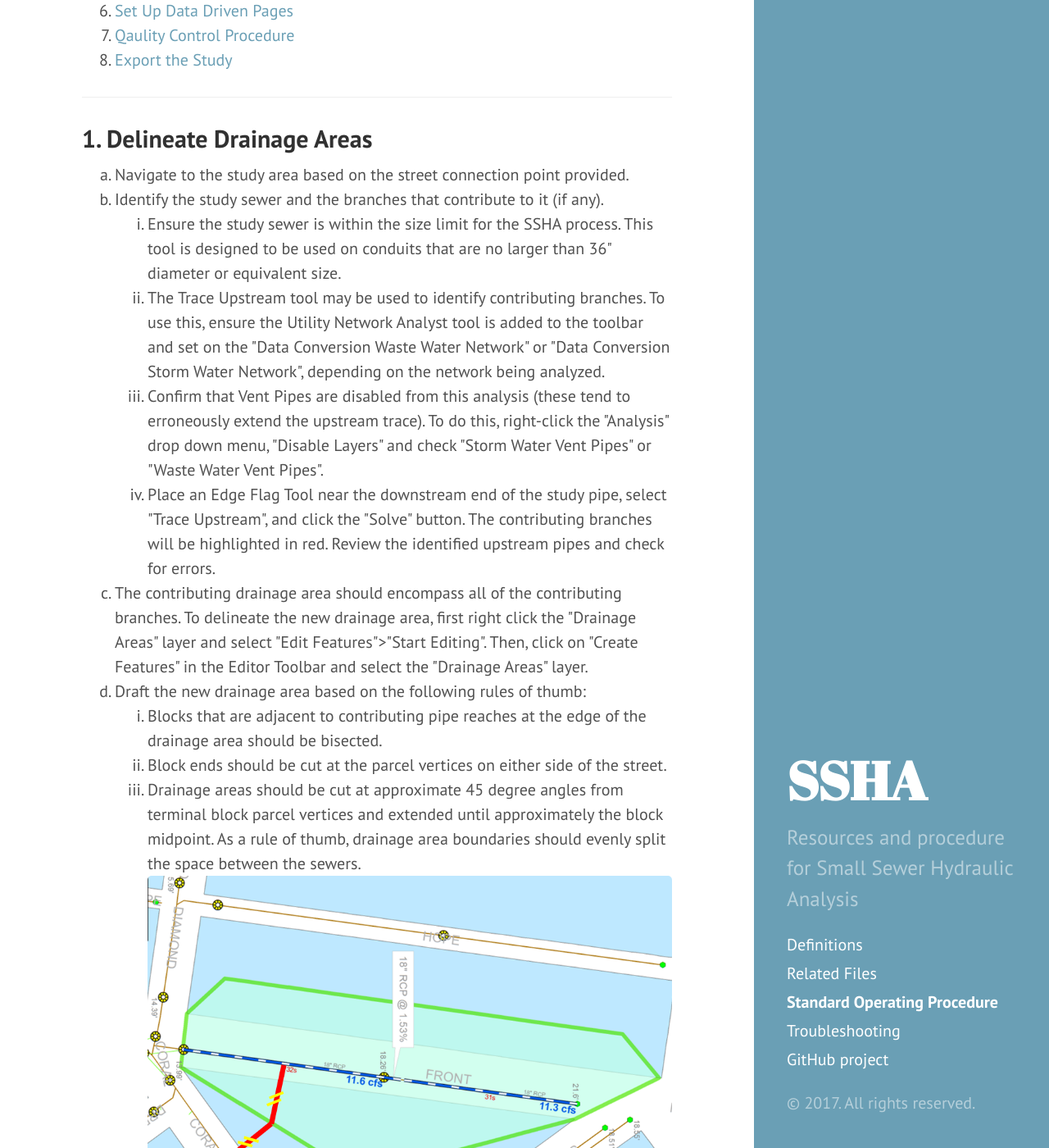
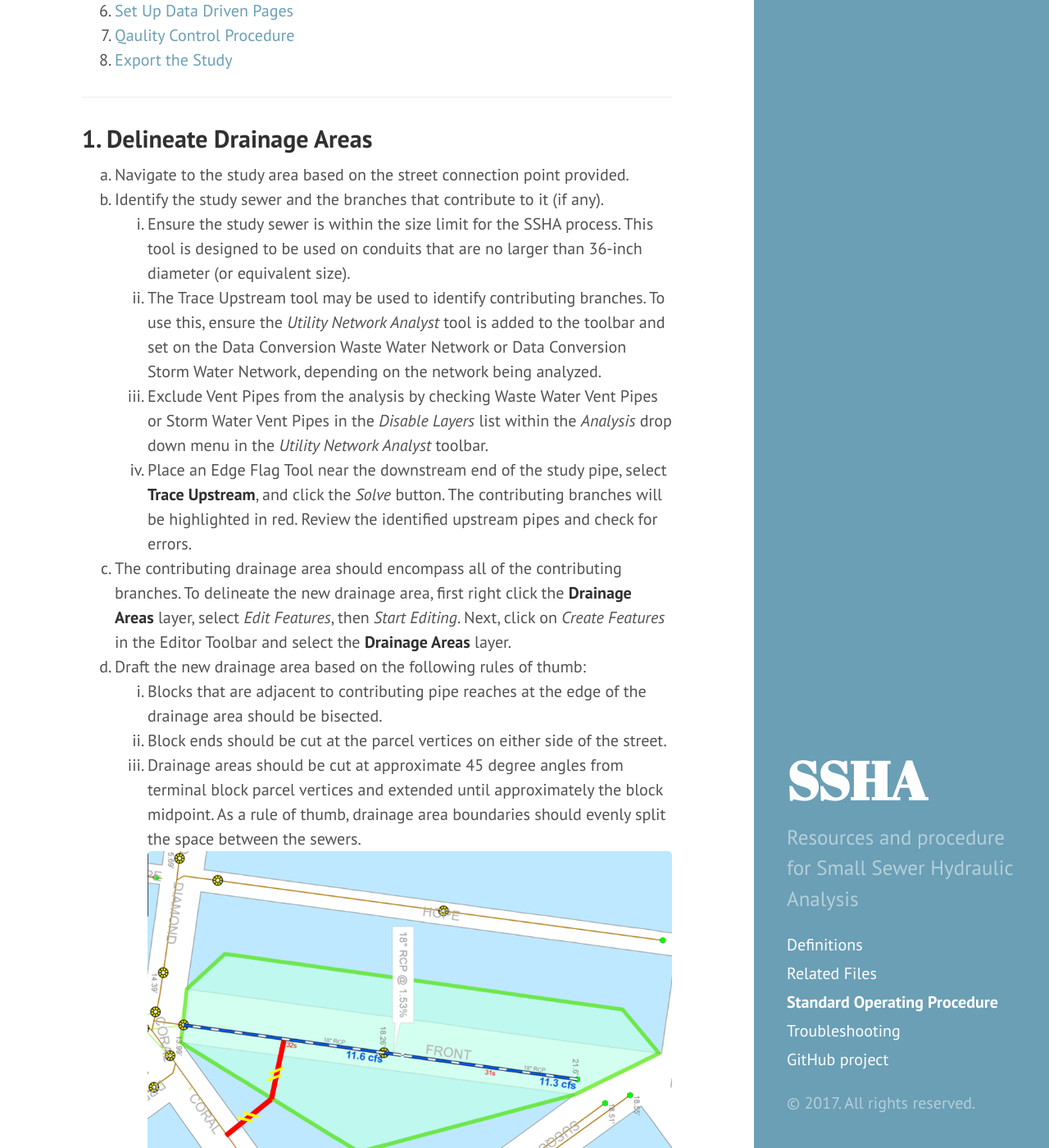
Before and after one commit to adams-cool-org/ssha3, a Jekyll site: the page built from docs/sop.md, in a window 1280 px wide and 1400 px high, scrolled down 1181 px. Shown: the whole window at 82% size. Built offline with Jekyll 4.4.1, drawn with Linux system fonts in a browser that asks for light colours; some of the changed text lies outside the part shown.

Commit message:
data driven pages formatting

````diff
--- a/docs/sop.md
+++ b/docs/sop.md
@@ -21,7 +21,7 @@ This SOP is intended to guide the completion of small sewer hydraulic analyses
 contributing drainage areas for small sewers. This procedure makes us of GIS
 script tools applied within an ArcGIS basemap and geodatabase on the LAMP drive
 at this server location:
-> \\\PWDHQR2\Data\Planning &amp; Research\Linear Asset Management Program\Water Sewer Projects Initiated\03 GIS Data\Hydraulic Studies
+> \\\PWDHQR2\Data\Planning & Research\Linear Asset Management Program\Water Sewer Projects Initiated\03 GIS Data\Hydraulic Studies
 
 A decription of all related files is located [here]({{site.baseurl}}/files). The SSHA procedure is outlined below:
 
@@ -40,11 +40,11 @@ A decription of all related files is located [here]({{site.baseurl}}/files). The
 ## 1. Delineate Drainage Areas
 1. Navigate to the study area based on the street connection point provided.
 2. Identify the study sewer and the branches that contribute to it (if any).
-    1. Ensure the study sewer is within the size limit for the SSHA process. This tool is designed to be used on conduits that are no larger than 36&quot; diameter or equivalent size.
-    2. The Trace Upstream tool may be used to identify contributing branches. To use this, ensure the Utility Network Analyst tool is added to the toolbar and set on the &quot;Data Conversion Waste Water Network&quot; or &quot;Data Conversion Storm Water Network&quot;, depending on the network being analyzed.
-    3. Confirm that Vent Pipes are disabled from this analysis (these tend to erroneously extend the upstream trace). To do this, right-click the &quot;Analysis&quot; drop down menu, &quot;Disable Layers&quot; and check &quot;Storm Water Vent Pipes&quot; or &quot;Waste Water Vent Pipes&quot;.
-    4. Place an Edge Flag Tool near the downstream end of the study pipe, select &quot;Trace Upstream&quot;, and click the &quot;Solve&quot; button. The contributing branches will be highlighted in red. Review the identified upstream pipes and check for errors.
-3. The contributing drainage area should encompass all of the contributing branches. To delineate the new drainage area, first right click the &quot;Drainage Areas&quot; layer and select &quot;Edit Features&quot;&gt;&quot;Start Editing&quot;. Then, click on &quot;Create Features&quot; in the Editor Toolbar and select the &quot;Drainage Areas&quot; layer.
+    1. Ensure the study sewer is within the size limit for the SSHA process. This tool is designed to be used on conduits that are no larger than 36-inch diameter (or equivalent size).
+    2. The Trace Upstream tool may be used to identify contributing branches. To use this, ensure the _Utility Network Analyst_ tool is added to the toolbar and set on the Data Conversion Waste Water Network or Data Conversion Storm Water Network, depending on the network being analyzed.
+    3. Exclude Vent Pipes from the analysis by checking Waste Water Vent Pipes or Storm Water Vent Pipes in the _Disable Layers_ list within the _Analysis_ drop down menu in the _Utility Network Analyst_ toolbar.
+    4. Place an Edge Flag Tool near the downstream end of the study pipe, select __Trace Upstream__, and click the _Solve_ button. The contributing branches will be highlighted in red. Review the identified upstream pipes and check for errors.
+3. The contributing drainage area should encompass all of the contributing branches. To delineate the new drainage area, first right click the __Drainage Areas__ layer, select _Edit Features_, then _Start Editing_. Next, click on _Create Features_ in the Editor Toolbar and select the __Drainage Areas__ layer.
 4. Draft the new drainage area based on the following rules of thumb:
     1. Blocks that are adjacent to contributing pipe reaches at the edge of the drainage area should be bisected.
     2. Block ends should be cut at the parcel vertices on either side of the street.
@@ -53,7 +53,7 @@ A decription of all related files is located [here]({{site.baseurl}}/files). The
     As in the example above, a drainage boundary between sewers that are oriented with a 50 degree angle between them should bisect the sewers at 25 degrees from each sewer. Surface features and parcel boundaries should not influence the drainage area delineation.
 
 5. Compare your drafted drainage area to the __NewSubSheds__ layer as secondary measure to ensure that vital portions of the drainage area are not missed.
-6. Open the __Drainage Areas__ attribute table and manually enter the [Project\_ID]({{site.baseurl}}/definitions/#project_id), StudyArea\_ID and ConnectionPoint attributes for the new drainage area. For example, data entered for two drainage areas with a [Project\_ID]({{site.baseurl}}/definitions/#project_id) (or work order number) of 40000 should look like this:
+6. Open the __Drainage Areas__ attribute table and manually enter the [Project_ID]({{site.baseurl}}/definitions/#project_id), StudyArea_ID and ConnectionPoint attributes for the new drainage area. For example, data entered for two drainage areas with a [Project_ID]({{site.baseurl}}/definitions/#project_id) (or work order number) of 40000 should look like this:
 
       | Project\_ID | StudyArea\_ID | ConnectionPoint |
       | --- | --- | --- |
@@ -106,17 +106,17 @@ Project_ID = [project_id] AND (Tag = 'SS_MIN_SLOPE' OR Tag = 'TC_MIN_SLOPE' OR T
 ```
 Replace `[project_id]` with the appropriate Project_ID and click "Apply" to run the query. This query will select all important sewers within the Project_ID that are missing data.
 4. For each sewer, attempt to resolve the missing slope value using the following methods, until a slope value is determined:
-**From Design/Return Plans**
-    1. For each study sewer tagged in this category, navigate to the drawing using the URL in the `STICKERLINK` field. Do this by copying and pasting the URL into the Internet Explorer browser.
-    2. Determine if the missing slope values are listed in the drawing for the study sewer. Note than in some instances, the drawing for a neighboring sewer will contain the missing slope value that is needed.
-**From Adjacent Manhole Inverts**
-    1. Navigate to the upstream and downstream manholes of the sewer in question and see if invert elevations exist in the attribute table for these manholes.
-    2. Use the invert elevations and the length of the pipe to calculate slope.
-**Based on Ground Surface Terrain**
-    1. Use the __GIS_GSG.Contour_2015_1ft__ layer to view contours for the area to calculate the slope.
-    2. Input the parameters into the Slope Value Verification Tool and navigate to the Terrain Slope section. Determine if the new velocity value falls within the design velocity criteria. If it does, the slope may be used.
-**Based on Minimum Design Velocity**
-    1. Input parameters into the Slope Value Verification tool and navigate to the minimum design velocity section.
+    * **From Design/Return Plans**
+        1. For each study sewer tagged in this category, navigate to the drawing using the URL in the `STICKERLINK` field. Do this by copying and pasting the URL into the Internet Explorer browser.
+        2. Determine if the missing slope values are listed in the drawing for the study sewer. Note than in some instances, the drawing for a neighboring sewer will contain the missing slope value that is needed.
+    * **From Adjacent Manhole Inverts**
+        1. Navigate to the upstream and downstream manholes of the sewer in question and see if invert elevations exist in the attribute table for these manholes.
+        2. Use the invert elevations and the length of the pipe to calculate slope.
+    * **Based on Ground Surface Terrain**
+        1. Use the __GIS_GSG.Contour_2015_1ft__ layer to view contours for the area to calculate the slope.
+        2. Input the parameters into the Slope Value Verification Tool and navigate to the Terrain Slope section. Determine if the new velocity value falls within the design velocity criteria. If it does, the slope may be used.
+    * **Based on Minimum Design Velocity**
+        1. Input parameters into the Slope Value Verification tool and navigate to the minimum design velocity section.
 5. Input this resolved slope value as an attribute in the `Slope_Used` field for the study sewer.
 6. In the Editor Toolbar dropdown menu, select _Save Edits_, then _Stop Editing_.
 7. Repeat step 3: [Perform Hydraulic and Hydrologic Calculations](#3-perform-hydraulic-and-hydrologic-calculations)
````
Also changed, not shown: other parts of docs/sop.md (+5 -5 lines).
